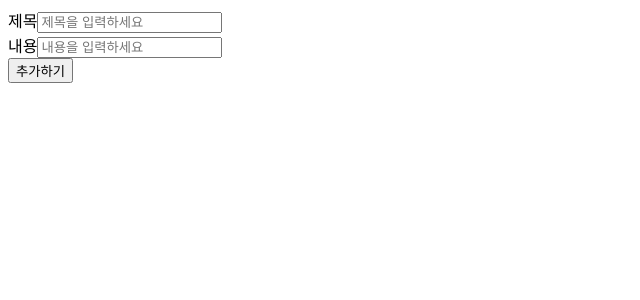
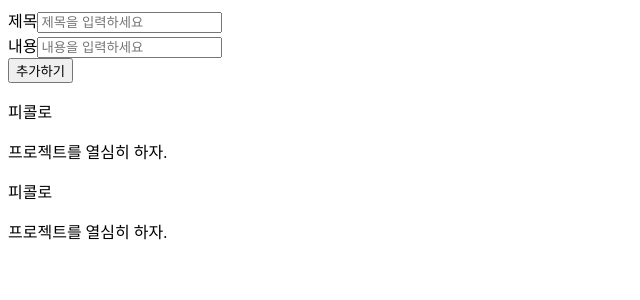
Before and after one commit to picoloman6/nbc_react_1, a React (Vite) app: page / in a window 1280 px wide. Shown: the top 300 px of the page, without its empty margins (0-640 px from the left). Built offline with nearby package versions, Linux system fonts and the light colour scheme.

Commit message:
[dev] Todos 렌더링 구현

```diff
--- /dev/null
+++ b/src/TodoList/TodoContent.tsx
@@ -0,0 +1,16 @@
+import { TodosTypes } from './TodosTypes';
+
+interface TodoContentPropsTypes {
+  todo: TodosTypes;
+}
+
+const TodoContent = ({ todo }: TodoContentPropsTypes) => {
+  return (
+    <div>
+      <p>{todo.name}</p>
+      <span>{todo.content}</span>
+    </div>
+  );
+};
+
+export default TodoContent;
--- a/src/TodoList/TodoList.tsx
+++ b/src/TodoList/TodoList.tsx
@@ -1,14 +1,18 @@
 import { useState, useRef } from 'react';
 
 import TodoInput from './TodoInput';
+import TodoContent from './TodoContent';
 import { TodosTypes, TodoInputTypes } from './TodosTypes';
 
 const TodoList = () => {
-  const [todos, setTodos] = useState<TodosTypes[]>([]);
-  const id = useRef<number>(1);
+  const [todos, setTodos] = useState<TodosTypes[]>([
+    { id: 1, name: '피콜로', content: '프로젝트를 열심히 하자.', done: false },
+    { id: 2, name: '피콜로', content: '프로젝트를 열심히 하자.', done: true }
+  ]);
+  const id = useRef<number>(3);
 
   const changeTodos = (todo: TodoInputTypes) => {
-    const newTodo: TodosTypes = { ...todo, id: id.current };
+    const newTodo: TodosTypes = { ...todo, id: id.current, done: false };
     const newTodos: TodosTypes[] = [...todos, newTodo];
 
     setTodos(newTodos);
@@ -18,6 +22,8 @@ const TodoList = () => {
   return (
     <div>
       <TodoInput changeTodos={changeTodos} />
+      {todos.length > 0 &&
+        todos.map((todo) => <TodoContent key={todo.id} todo={todo} />)}
     </div>
   );
 };
--- a/src/TodoList/TodosTypes.ts
+++ b/src/TodoList/TodosTypes.ts
@@ -5,4 +5,5 @@ export interface TodoInputTypes {
 
 export interface TodosTypes extends TodoInputTypes {
   id: number;
+  done: boolean;
 }
```
